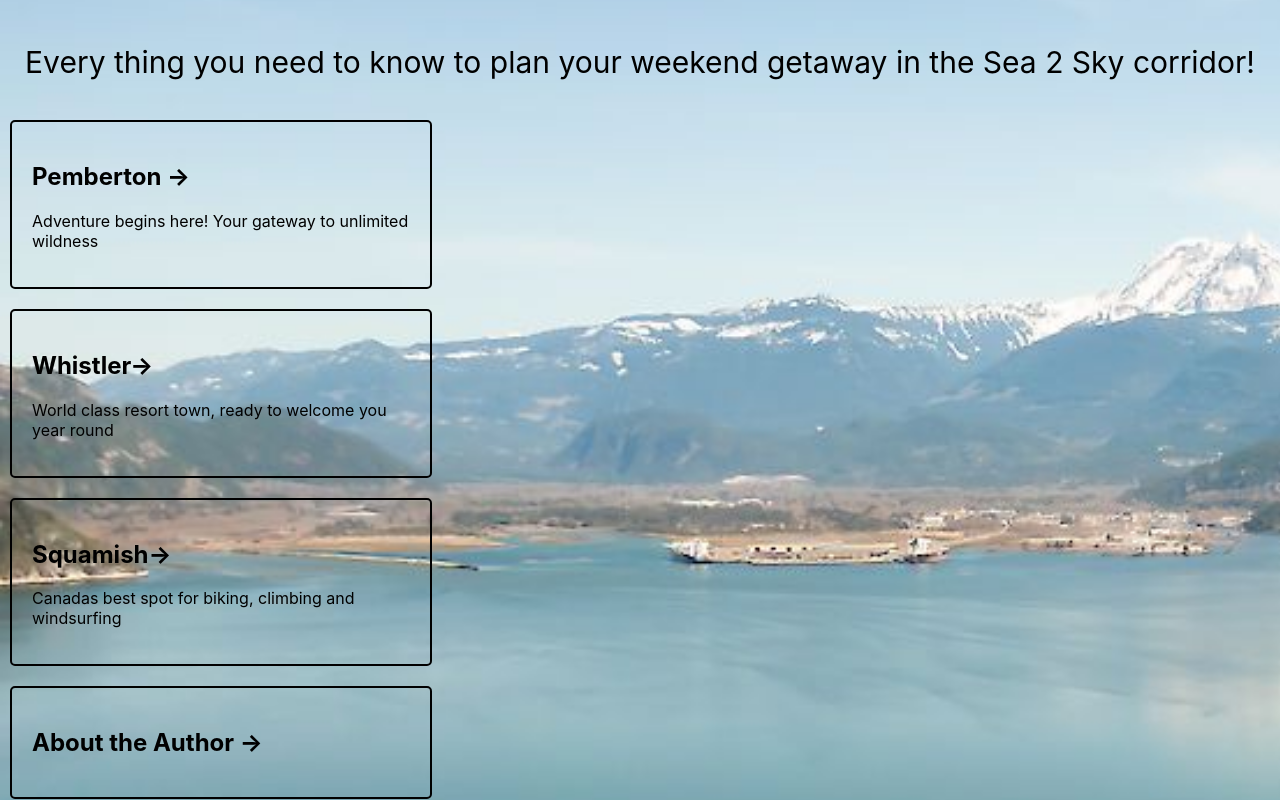
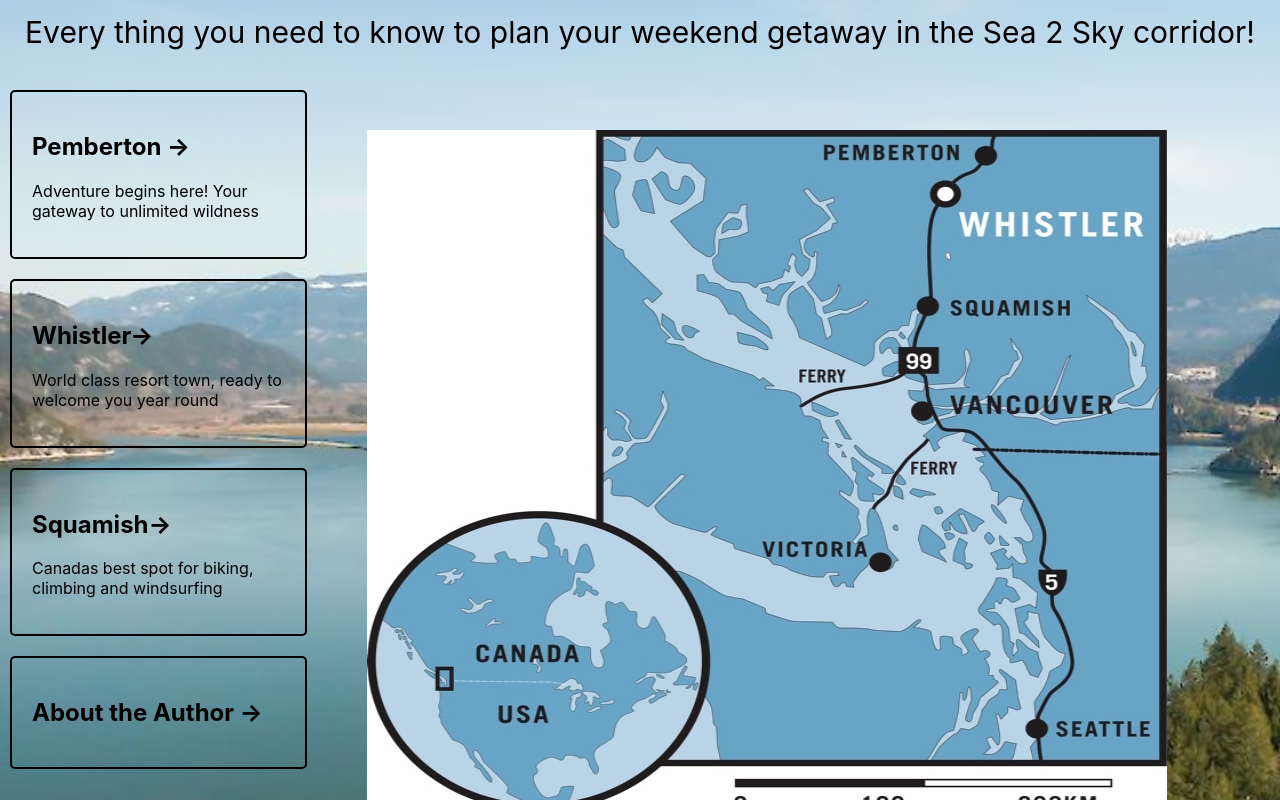
Before and after one commit to Liam-Henderson/Learning_html-next, a Next.js app: page / in a window 1280 px wide. Shown: the part 240-1040 px from the top of the page. Built offline with nearby package versions, Linux system fonts and the light colour scheme.

Commit message:
Fixed up flex for home page

```diff
--- a/pages/index.js
+++ b/pages/index.js
@@ -10,7 +10,6 @@ export default function Home() {
         <meta name="description" content="Generated by create next app" />
         <link rel="icon" href="/favicon.ico" />
       </Head>
-      <main className={styles.main}>
         <h1 className={styles.title}>
           Sea 2 Sky
         </h1>
@@ -18,21 +17,20 @@ export default function Home() {
         <p className={styles.description}>
           Every thing you need to know to plan your weekend getaway in the Sea 2 Sky corridor!
         </p>
-
-
-          <a href="/Pembertion" className={styles.card}>
+        <main className={styles.main}>
+          <a href="/Pembertion" className={styles.card_1}>
             <h2>Pemberton &rarr;</h2>
             <p>Adventure begins here! Your gateway to unlimited wildness</p>
           </a>
 
-          <a href="/Whistler" className={styles.card}>
+          <a href="/Whistler" className={styles.card_2}>
             <h2>Whistler&rarr;</h2>
             <p>World class resort town, ready to welcome you year round</p>
           </a>
 
           <a
             href="Squamish"
-            className={styles.card}
+            className={styles.card_3}
           >
             <h2>Squamish&rarr;</h2>
             <p>Canadas best spot for biking, climbing and windsurfing</p>
@@ -40,7 +38,7 @@ export default function Home() {
 
           <a
             href="/about"
-            className={styles.card}
+            className={styles.card_4}
           >
             <h2>About the Author &rarr;</h2>
 
--- a/styles/Home.module.css
+++ b/styles/Home.module.css
@@ -10,11 +10,12 @@
 
 
 .main {
-  flex: none;
   display: flex;
   flex-direction: column;
   justify-content:flex-start;
   flex-wrap: wrap;
+  height: 1000px;
+  width: 900px;
 
   }
 
@@ -40,10 +41,11 @@
 }
 .paragraph{
   font-size: 20px;
+  order: 6;
 }
 
 
-.card {
+.card_1{
   margin: 10px;
   padding: 20px;
   text-align: left;
@@ -52,14 +54,43 @@
   border: 2px solid  black;
   border-radius: 5px;
   width: 33%;
+  order:1
 
-  ;
 }
-
+.card_2{
+  margin: 10px;
+  padding: 20px;
+  text-align: left;
+  color: inherit;
+  text-decoration: none;
+  border: 2px solid  black;
+  border-radius: 5px;
+  width: 33%;
+  order:2
+}
+  .card_3{
+    margin: 10px;
+    padding: 20px;
+    text-align: left;
+    color: inherit;
+    text-decoration: none;
+    border: 2px solid  black;
+    border-radius: 5px;
+    width: 33%;
+    order: 3
+  }
+  .card_4{
+    margin: 10px;
+    padding: 20px;
+    text-align: left;
+    color: inherit;
+    text-decoration: none;
+    border: 2px solid  black;
+    border-radius: 5px;
+    width: 33%;
+    order: 4;
+  }
 .image{
-  width: 40%;
-  border: 4px solid white;
-  float: right;
-  padding: 4px;
-  flex-grow: 2;
+  padding: 50px;
+  order:5
 }
--- a/styles/pemberton.module.css
+++ b/styles/pemberton.module.css
@@ -81,7 +81,8 @@
   }
 
   .td {
-    border: 1px solid black;
+    border: 3px solid black;
     padding: 0.5rem;
-    text-align: left
+    text-align: left;
+    color: black;
     }
```
